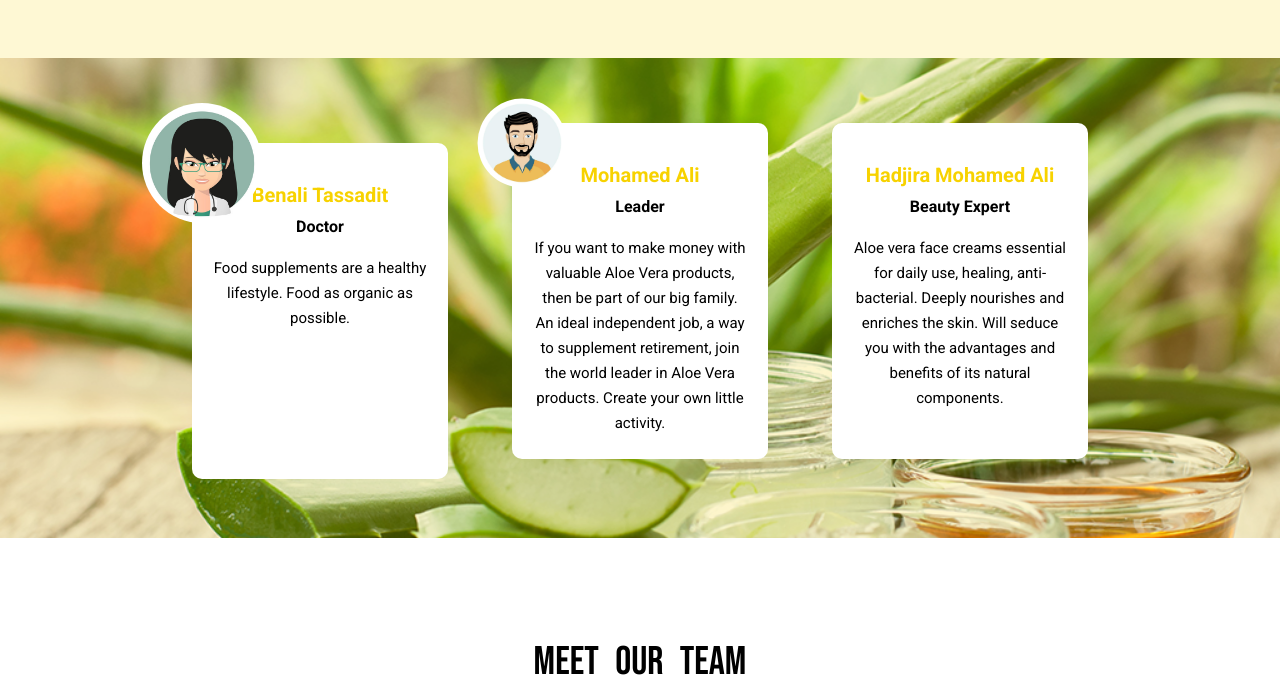
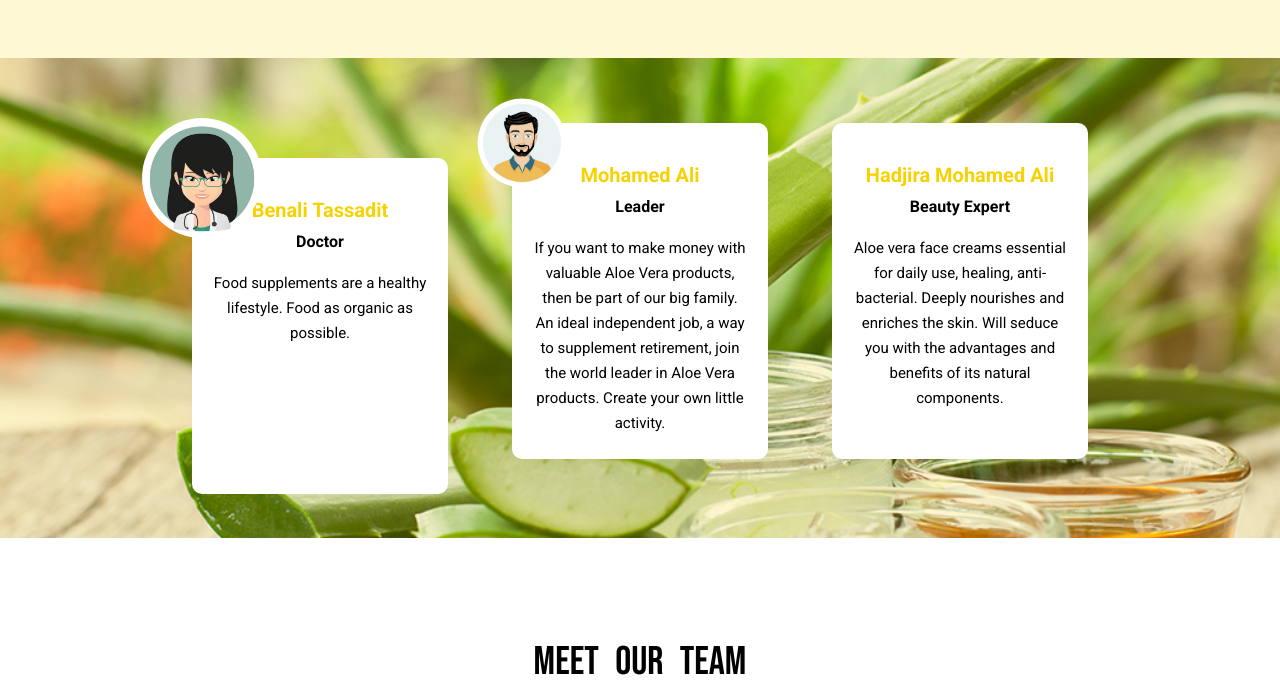
Before and after one commit to hadinfo22/Template1, a plain HTML site: page index.html in a window 1280 px wide. In both pictures the pointer is over the element 320 px from the left and 5641 px from the top of the page. Shown: the part 5351-6041 px from the top of the page. Drawn offline with Linux system fonts and the light colour scheme.

Commit message:
create project

```diff
--- a/css/style.css
+++ b/css/style.css
@@ -676,8 +676,8 @@ body{
     margin-top:20px;
     line-height:25px;
 }
-.point-content:hover {
-    top:20px;
+.point-content:hover{
+    margin-top:100px;
 }
 .point-content:hover .point-img{
     width:120px;
```
